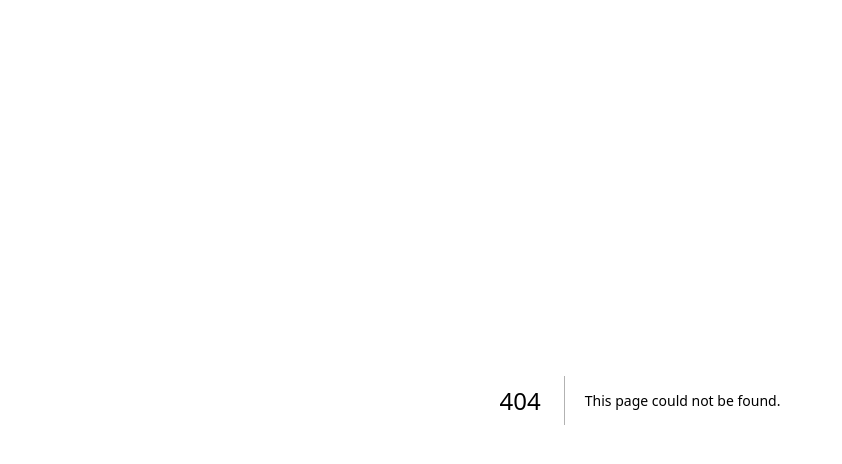
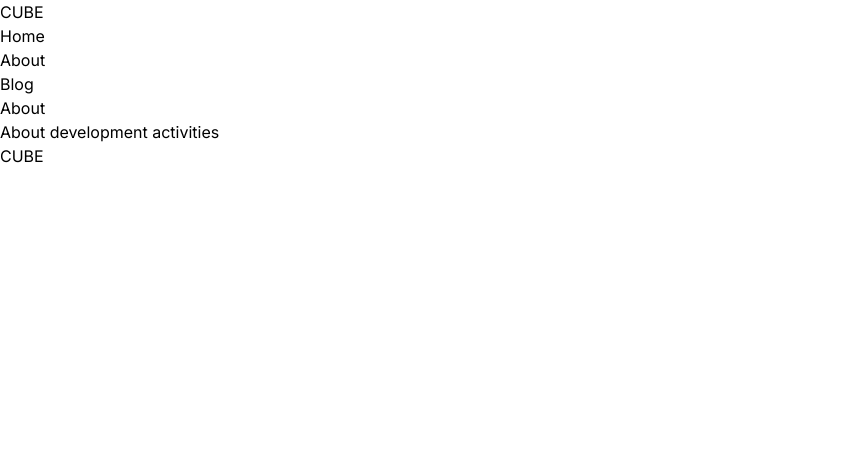
Before and after one commit to Kazuho1222/blog, a Next.js app: page /about in a window 1280 px wide. Before the commit this address had no page. Shown: the top 464 px of the page, without its empty margins (0-842 px from the left). Built offline with nearby package versions, Linux system fonts and the light colour scheme.

Commit message:
first commit

```diff
--- /dev/null
+++ b/app/about/page.tsx
@@ -0,0 +1,9 @@
+import React from 'react'
+import Hero from '../components/hero'
+
+export default function About() {
+  return <Hero
+    title='About'
+    subtitle='About development activities'
+    imageOn={false} />
+}
--- /dev/null
+++ b/app/blog/page.tsx
@@ -0,0 +1,8 @@
+import Hero from '../components/hero'
+
+export default function Blog() {
+  return <Hero
+    title='Blog'
+    subtitle='Recent Posts'
+    imageOn={false} />
+}
--- /dev/null
+++ b/app/components/footer.tsx
@@ -0,0 +1,10 @@
+import React from 'react'
+import Logo from './logo'
+
+export default function Footer() {
+  return (
+    <footer>
+      <Logo />
+    </footer>
+  )
+}
--- /dev/null
+++ b/app/components/header.tsx
@@ -0,0 +1,12 @@
+import React from 'react'
+import Logo from './logo'
+import Nav from './nav'
+
+export default function Header() {
+  return (
+    <header>
+      <Logo />
+      <Nav />
+    </header>
+  )
+}
--- /dev/null
+++ b/app/components/hero.tsx
@@ -0,0 +1,11 @@
+import React from 'react'
+
+export default function Hero({ title, subtitle, imageOn = false }: { title: string, subtitle: string, imageOn: boolean }) {
+  return (
+    <div>
+      <h1>{title}</h1>
+      <p>{subtitle}</p>
+      {imageOn && <figure>[画像]</figure>}
+    </div>
+  )
+}
--- /dev/null
+++ b/app/components/logo.tsx
@@ -0,0 +1,10 @@
+import Link from 'next/link'
+import React from 'react'
+
+export default function Logo() {
+  return (
+    <Link href="/">
+      CUBE
+    </Link>
+  )
+}
--- /dev/null
+++ b/app/components/nav.tsx
@@ -0,0 +1,25 @@
+import Link from 'next/link'
+
+export default function Nav() {
+  return (
+    <nav>
+      <ul>
+        <li>
+          <Link href="/">
+            Home
+          </Link>
+        </li>
+        <li>
+          <Link href="/about">
+            About
+          </Link>
+        </li>
+        <li>
+          <Link href="/blog">
+            Blog
+          </Link>
+        </li>
+      </ul>
+    </nav>
+  )
+}
--- a/app/globals.css
+++ b/app/globals.css
@@ -2,7 +2,7 @@
 @tailwind components;
 @tailwind utilities;
 
-:root {
+/* :root {
   --foreground-rgb: 0, 0, 0;
   --background-start-rgb: 214, 219, 220;
   --background-end-rgb: 255, 255, 255;
@@ -30,4 +30,4 @@ body {
   .text-balance {
     text-wrap: balance;
   }
-}
+} */
--- a/app/layout.tsx
+++ b/app/layout.tsx
@@ -1,11 +1,13 @@
 import type { Metadata } from "next";
 import { Inter } from "next/font/google";
 import "./globals.css";
+import Header from "./components/header";
+import Footer from "./components/footer";
 
 const inter = Inter({ subsets: ["latin"] });
 
 export const metadata: Metadata = {
-  title: "Create Next App",
+  title: "blog",
   description: "Generated by create next app",
 };
 
@@ -15,8 +17,12 @@ export default function RootLayout({
   children: React.ReactNode;
 }>) {
   return (
-    <html lang="en">
-      <body className={inter.className}>{children}</body>
+    <html lang="jp">
+      <body className={inter.className}>
+        <Header />
+        {children}
+        <Footer />
+      </body>
     </html>
   );
 }
--- a/app/page.tsx
+++ b/app/page.tsx
@@ -1,113 +1,15 @@
-import Image from "next/image";
+import Hero from "./components/hero"
 
 export default function Home() {
   return (
-    <main className="flex min-h-screen flex-col items-center justify-between p-24">
-      <div className="z-10 w-full max-w-5xl items-center justify-between font-mono text-sm lg:flex">
-        <p className="fixed left-0 top-0 flex w-full justify-center border-b border-gray-300 bg-gradient-to-b from-zinc-200 pb-6 pt-8 backdrop-blur-2xl dark:border-neutral-800 dark:bg-zinc-800/30 dark:from-inherit lg:static lg:w-auto  lg:rounded-xl lg:border lg:bg-gray-200 lg:p-4 lg:dark:bg-zinc-800/30">
-          Get started by editing&nbsp;
-          <code className="font-mono font-bold">app/page.tsx</code>
-        </p>
-        <div className="fixed bottom-0 left-0 flex h-48 w-full items-end justify-center bg-gradient-to-t from-white via-white dark:from-black dark:via-black lg:static lg:size-auto lg:bg-none">
-          <a
-            className="pointer-events-none flex place-items-center gap-2 p-8 lg:pointer-events-auto lg:p-0"
-            href="https://vercel.com?utm_source=create-next-app&utm_medium=appdir-template&utm_campaign=create-next-app"
-            target="_blank"
-            rel="noopener noreferrer"
-          >
-            By{" "}
-            <Image
-              src="/vercel.svg"
-              alt="Vercel Logo"
-              className="dark:invert"
-              width={100}
-              height={24}
-              priority
-            />
-          </a>
-        </div>
-      </div>
-
-      <div className="relative z-[-1] flex place-items-center before:absolute before:h-[300px] before:w-full before:-translate-x-1/2 before:rounded-full before:bg-gradient-radial before:from-white before:to-transparent before:blur-2xl before:content-[''] after:absolute after:-z-20 after:h-[180px] after:w-full after:translate-x-1/3 after:bg-gradient-conic after:from-sky-200 after:via-blue-200 after:blur-2xl after:content-[''] before:dark:bg-gradient-to-br before:dark:from-transparent before:dark:to-blue-700 before:dark:opacity-10 after:dark:from-sky-900 after:dark:via-[#0141ff] after:dark:opacity-40 sm:before:w-[480px] sm:after:w-[240px] before:lg:h-[360px]">
-        <Image
-          className="relative dark:drop-shadow-[0_0_0.3rem_#ffffff70] dark:invert"
-          src="/next.svg"
-          alt="Next.js Logo"
-          width={180}
-          height={37}
-          priority
+    <>
+      <main>
+        <Hero
+          title="CUBE"
+          subtitle="アウトプットしていくサイト"
+          imageOn
         />
-      </div>
-
-      <div className="mb-32 grid text-center lg:mb-0 lg:w-full lg:max-w-5xl lg:grid-cols-4 lg:text-left">
-        <a
-          href="https://nextjs.org/docs?utm_source=create-next-app&utm_medium=appdir-template&utm_campaign=create-next-app"
-          className="group rounded-lg border border-transparent px-5 py-4 transition-colors hover:border-gray-300 hover:bg-gray-100 hover:dark:border-neutral-700 hover:dark:bg-neutral-800/30"
-          target="_blank"
-          rel="noopener noreferrer"
-        >
-          <h2 className="mb-3 text-2xl font-semibold">
-            Docs{" "}
-            <span className="inline-block transition-transform group-hover:translate-x-1 motion-reduce:transform-none">
-              -&gt;
-            </span>
-          </h2>
-          <p className="m-0 max-w-[30ch] text-sm opacity-50">
-            Find in-depth information about Next.js features and API.
-          </p>
-        </a>
-
-        <a
-          href="https://nextjs.org/learn?utm_source=create-next-app&utm_medium=appdir-template-tw&utm_campaign=create-next-app"
-          className="group rounded-lg border border-transparent px-5 py-4 transition-colors hover:border-gray-300 hover:bg-gray-100 hover:dark:border-neutral-700 hover:dark:bg-neutral-800/30"
-          target="_blank"
-          rel="noopener noreferrer"
-        >
-          <h2 className="mb-3 text-2xl font-semibold">
-            Learn{" "}
-            <span className="inline-block transition-transform group-hover:translate-x-1 motion-reduce:transform-none">
-              -&gt;
-            </span>
-          </h2>
-          <p className="m-0 max-w-[30ch] text-sm opacity-50">
-            Learn about Next.js in an interactive course with&nbsp;quizzes!
-          </p>
-        </a>
-
-        <a
-          href="https://vercel.com/templates?framework=next.js&utm_source=create-next-app&utm_medium=appdir-template&utm_campaign=create-next-app"
-          className="group rounded-lg border border-transparent px-5 py-4 transition-colors hover:border-gray-300 hover:bg-gray-100 hover:dark:border-neutral-700 hover:dark:bg-neutral-800/30"
-          target="_blank"
-          rel="noopener noreferrer"
-        >
-          <h2 className="mb-3 text-2xl font-semibold">
-            Templates{" "}
-            <span className="inline-block transition-transform group-hover:translate-x-1 motion-reduce:transform-none">
-              -&gt;
-            </span>
-          </h2>
-          <p className="m-0 max-w-[30ch] text-sm opacity-50">
-            Explore starter templates for Next.js.
-          </p>
-        </a>
-
-        <a
-          href="https://vercel.com/new?utm_source=create-next-app&utm_medium=appdir-template&utm_campaign=create-next-app"
-          className="group rounded-lg border border-transparent px-5 py-4 transition-colors hover:border-gray-300 hover:bg-gray-100 hover:dark:border-neutral-700 hover:dark:bg-neutral-800/30"
-          target="_blank"
-          rel="noopener noreferrer"
-        >
-          <h2 className="mb-3 text-2xl font-semibold">
-            Deploy{" "}
-            <span className="inline-block transition-transform group-hover:translate-x-1 motion-reduce:transform-none">
-              -&gt;
-            </span>
-          </h2>
-          <p className="m-0 max-w-[30ch] text-balance text-sm opacity-50">
-            Instantly deploy your Next.js site to a shareable URL with Vercel.
-          </p>
-        </a>
-      </div>
-    </main>
-  );
+      </main>
+    </>
+  )
 }
```
